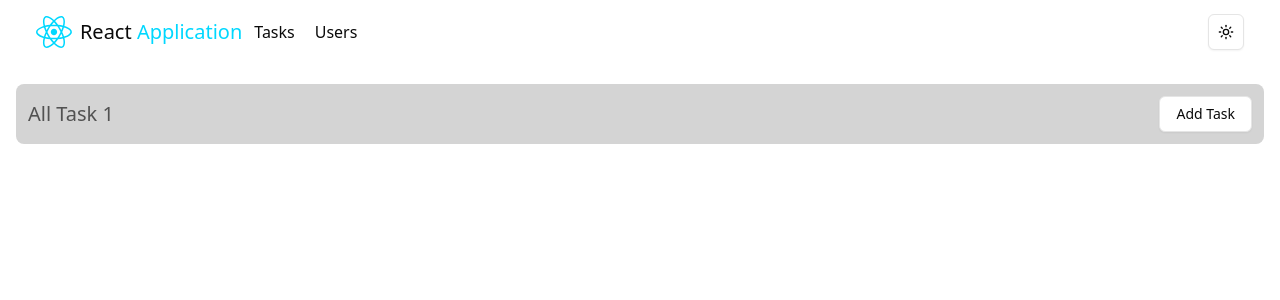
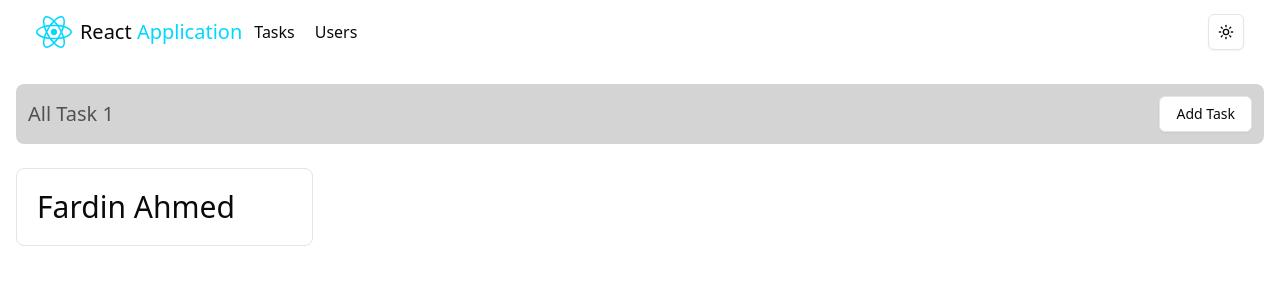
Before and after one commit to devfardin/Simple-Task-Management-System, a React (Vite) app: page /users in a window 1280 px wide. Shown: the top 300 px of the page. Built offline with nearby package versions, Linux system fonts and the light colour scheme.

Commit message:
set assign user in task

```diff
--- a/src/module/tasks/AddTaskModal.tsx
+++ b/src/module/tasks/AddTaskModal.tsx
@@ -16,16 +16,17 @@ import { Select, SelectContent, SelectItem, SelectTrigger, SelectValue } from "@
 import { Textarea } from "@/components/ui/textarea";
 import { cn } from "@/lib/utils";
 import { addTask } from "@/redux/features/task/taskSlice";
-import { useAppDispatch } from "@/redux/hooks";
+import { selectUsers } from "@/redux/features/users/userSlice";
+import { useAppDispatch, useAppSelector } from "@/redux/hooks";
 import { ITask } from "@/types";
 import { format } from "date-fns";
 import { CalendarIcon } from "lucide-react";
-import React from "react";
 import { FieldValues, SubmitHandler, useForm } from "react-hook-form";
 
 function AddTaskModal() {
   const form = useForm();
   const dispatch = useAppDispatch()
+  const users = useAppSelector(selectUsers)
   const handleFormSubmit: SubmitHandler<FieldValues> = (data) => {
     dispatch(addTask(data as ITask));
   }
@@ -102,7 +103,9 @@ function AddTaskModal() {
                         <SelectValue placeholder="Select a User to Assign" />
                       </SelectTrigger>
                       <SelectContent>
-                        <SelectItem value="low">Low</SelectItem>
+                       {
+                        users.map((user) => <SelectItem value={user.id}>{user.name}</SelectItem>)
+                       }
                       </SelectContent>
                     </Select>
                   </FormControl>
--- a/src/module/tasks/TaskCard.tsx
+++ b/src/module/tasks/TaskCard.tsx
@@ -2,10 +2,11 @@ import { Button } from '@/components/ui/button'
 import { Checkbox } from '@/components/ui/checkbox'
 import { cn } from '@/lib/utils'
 import { delteTask, toggleIsCompleted } from '@/redux/features/task/taskSlice'
-import { useAppDispatch } from '@/redux/hooks'
-
+import { selectUsers } from '@/redux/features/users/userSlice'
+import { useAppDispatch, useAppSelector } from '@/redux/hooks'
 import { ITask } from '@/types'
 import { Trash } from 'lucide-react'
+
 interface IProps {
     task: ITask
 }
@@ -13,6 +14,8 @@ interface IProps {
 
 const TaskCard = ({ task }: IProps) => {
     const dispatch = useAppDispatch();
+    const users = useAppSelector(selectUsers);
+    const assignUser = users.find((user) => user.id === task.assignTo )
     return (
         <div className="border px-5 py-3 rounded-md">
             <div className="flex justify-between items-center">
@@ -23,8 +26,9 @@ const TaskCard = ({ task }: IProps) => {
                     "bg-yellow-500": task.priority === 'medium',
                     "bg-red-500": task.priority === 'low',
                    })}></div>
-                   <h1 className='text-xl font-medium text-neutral-600 dark:text-neutral-300 selection:bg-[#E0F5EF] selection:text-[#17B686]'>{task?.title}</h1>
+                   <h1 className={cn('text-xl font-medium transition-all delay-300 text-neutral-600 dark:text-neutral-300 selection:bg-[#E0F5EF] selection:text-[#17B686]', { 'line-through transition-all delay-300' : task.isCompleted })}>{task?.title}</h1>
                    </div>
+                   <h1>Assign to - { assignUser ? assignUser.name : 'No One' }</h1>
 
                     <p className='text-lg font-normal text-neutral-600 dark:text-neutral-300 selection:bg-[#E0F5EF] selection:text-[#17B686]'>
                         {task.description}
--- a/src/module/users/UserCard.tsx
+++ b/src/module/users/UserCard.tsx
@@ -1,9 +1,12 @@
-import React from 'react'
+import { IUser } from '@/types'
+interface IProps {
+  user: IUser,
+};
 
-const UserCard = () => {
+const UserCard = ({user}: IProps) => {
   return (
-    <div>
-
+    <div className='border rounded-lg p-5'>
+      <h1 className='font-medium text-3xl'>{user.name}</h1>
     </div>
   )
 }
--- a/src/pages/Users.tsx
+++ b/src/pages/Users.tsx
@@ -1,8 +1,8 @@
 import Container from '@/components/layout/Container'
 import AddUserModal from '@/module/users/AddUserModal'
+import UserCard from '@/module/users/UserCard'
 import { selectUsers } from '@/redux/features/users/userSlice'
 import { useAppSelector } from '@/redux/hooks'
-import React from 'react'
 
 const Users = () => {
   const users = useAppSelector(selectUsers)
@@ -13,6 +13,13 @@ const Users = () => {
         <h1 className="font-medium mr-auto text-neutral-600 text-xl selection:bg-[#E0F5EF] selection:text-[#17B686]">All Task {users.length}</h1>
         <AddUserModal />
       </div>
+      <div className='grid grid-cols-1 md:grid-cols-2 lg:grid-cols-4 gap-5 items-center justify-between'>
+        {
+          users.map((user)=> <UserCard
+          key={user.id}
+          user={user}/>)
+        }
+      </div>
 
     </Container>
   )
--- a/src/types.ts
+++ b/src/types.ts
@@ -4,6 +4,7 @@ export interface ITask {
     description: string,
     dueDate: string,
     isCompleted: boolean,
+    assignTo: string,
     priority: 'high' | 'medium' | 'low',
 }
 export interface IUser {
```
